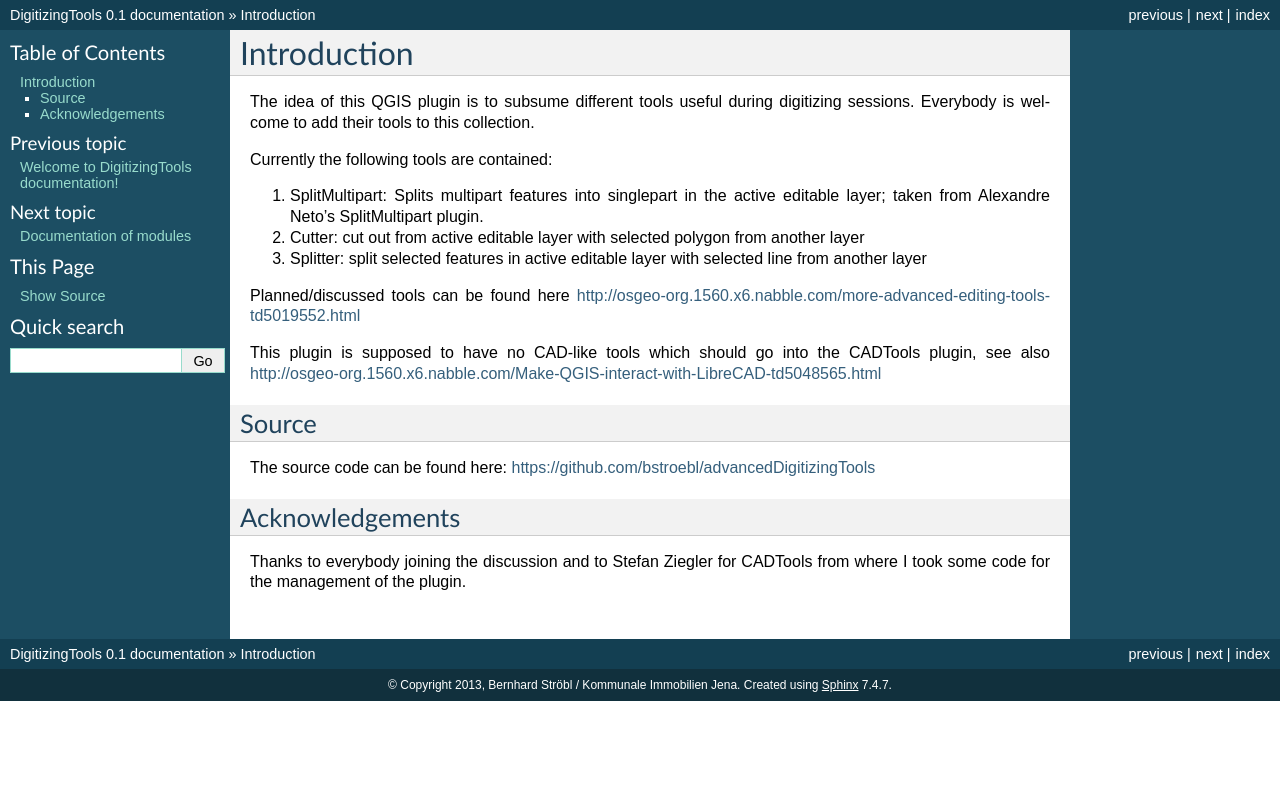
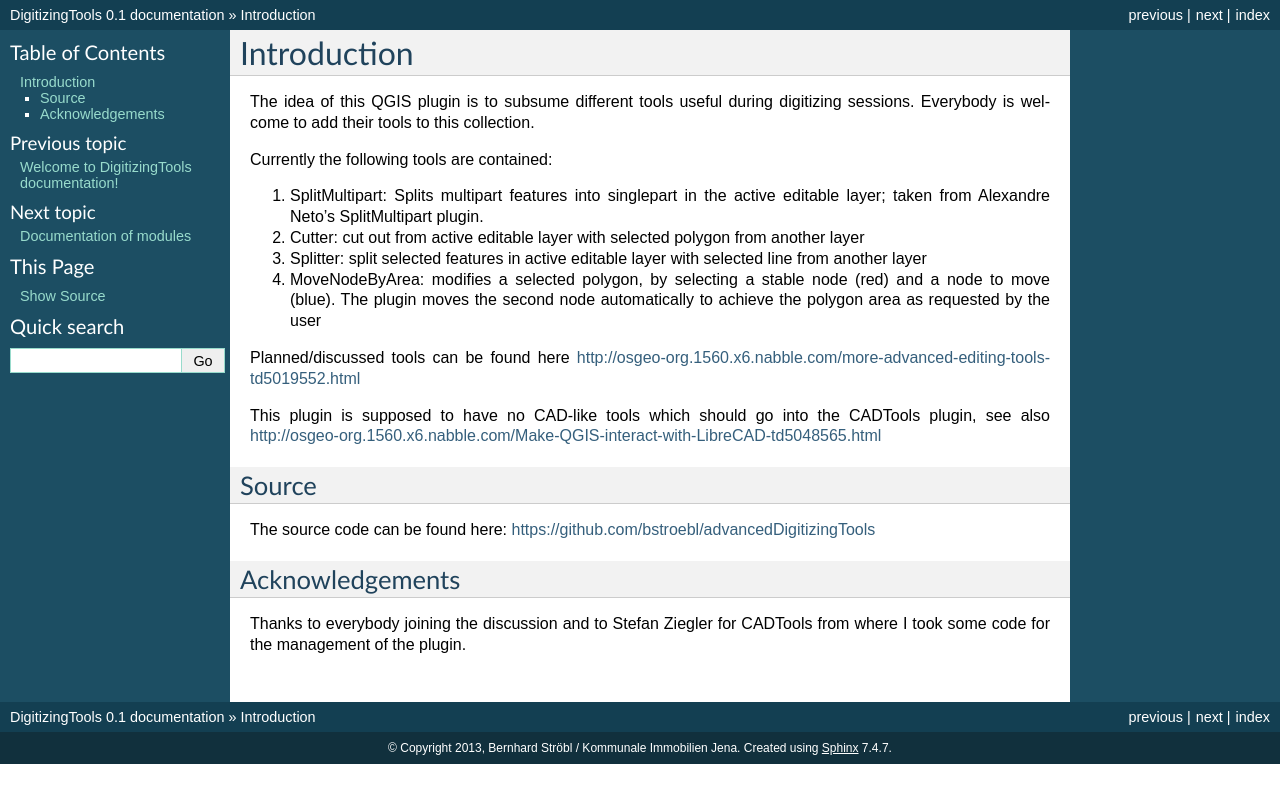
Before and after one commit to bstroebl/DigitizingTools, a Sphinx documentation site: the page built from help/source/intro.rst, in a window 1280 px wide. Shown: the top 803 px of the page. Built offline with Sphinx 7.4.7, drawn with Linux system fonts in a browser that asks for light colours; formulas are drawn with MathJax 3.

Commit message:
added some doc description of the new tool

```diff
--- a/help/source/intro.rst
+++ b/help/source/intro.rst
@@ -14,6 +14,10 @@
     another layer
 #.  Splitter: split selected features in active editable layer with
     selected line from another layer
+#.  MoveNodeByArea: modifies a selected polygon, by selecting a stable
+    node (red) and a node to move (blue). The plugin moves the
+    second node automatically to achieve the polygon area as requested
+    by the user
 
 Planned/discussed tools can be found here http://osgeo-org.1560.x6.nabble.com/more-advanced-editing-tools-td5019552.html
 
```
